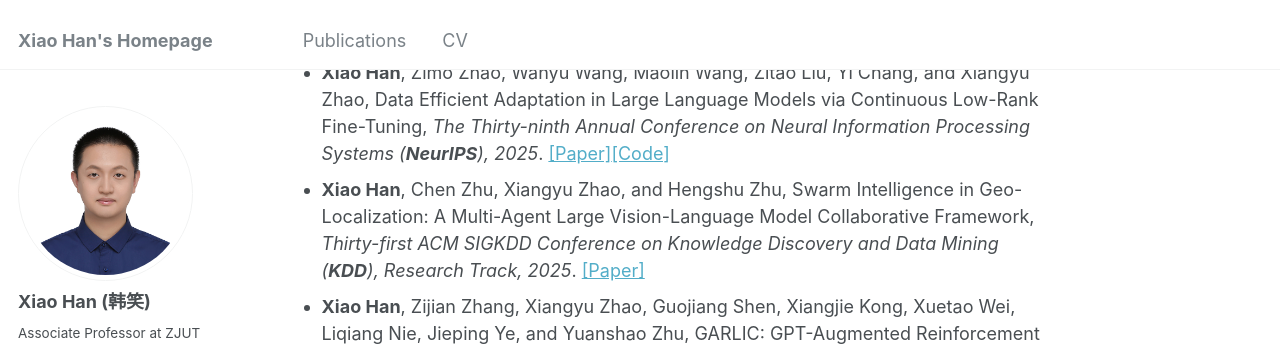
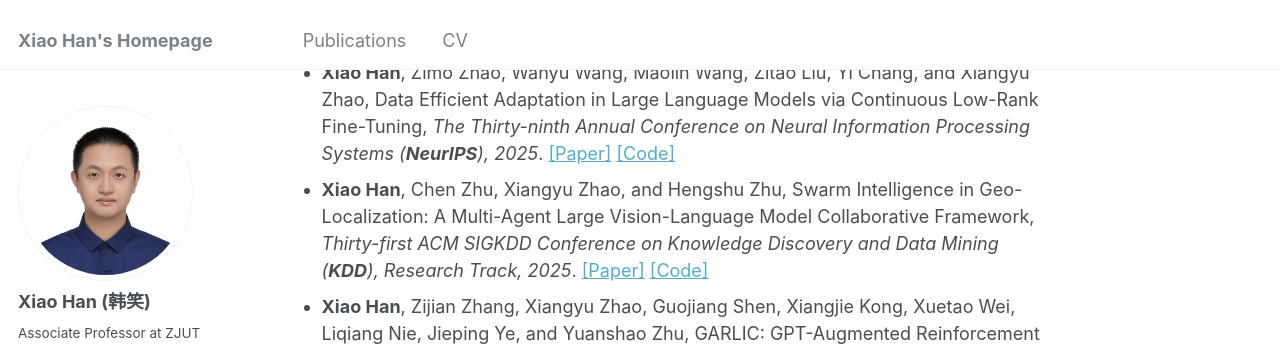
Before and after one commit to hahahenha/hahahenha.github.io, a Jekyll site: the page built from _pages/about.md, in a window 1280 px wide and 900 px high, scrolled down 1043 px. Shown: the top 351 px of the window. Built offline with Jekyll 4.4.1, drawn with Linux system fonts in a browser that asks for light colours; some web fonts are replaced.

Commit message:
Update about.mds

```diff
--- a/_pages/about.md
+++ b/_pages/about.md
@@ -64,7 +64,8 @@ If you are interested in collaborating with me or want to have a chat, always fe
     <Strong>Xiao Han</Strong>, Zimo Zhao, Wanyu Wang, Maolin Wang, Zitao Liu, Yi Chang, and Xiangyu Zhao,
     Data Efficient Adaptation in Large Language Models via Continuous Low-Rank Fine-Tuning,
     <em>The Thirty-ninth Annual Conference on Neural Information Processing Systems (<Strong>NeurIPS</Strong>), 2025</em>.
-    <a target="_blank" rel="noopener" href="https://arxiv.org/pdf/2509.18942?">[Paper]</a><a target="_blank" rel="noopener" href="https://github.com/zzm-black/DEAL-Continuous-Low-Rank-Fine-Tuning">[Code]</a>
+    <a target="_blank" rel="noopener" href="https://arxiv.org/pdf/2509.18942?">[Paper]</a>
+    <a target="_blank" rel="noopener" href="https://github.com/zzm-black/DEAL-Continuous-Low-Rank-Fine-Tuning">[Code]</a>
   </li>
 
   <li>
@@ -72,6 +73,7 @@ If you are interested in collaborating with me or want to have a chat, always fe
     Swarm Intelligence in Geo-Localization: A Multi-Agent Large Vision-Language Model Collaborative Framework,
     <em>Thirty-first ACM SIGKDD Conference on Knowledge Discovery and Data Mining (<Strong>KDD</Strong>), Research Track,  2025</em>.
     <a target="_blank" rel="noopener" href="https://arxiv.org/abs/2408.11312">[Paper]</a>
+    <a target="_blank" rel="noopener" href="https://github.com/Applied-Machine-Learning-Lab/smileGeo">[Code]</a>
   </li>
 
   <li>
```
